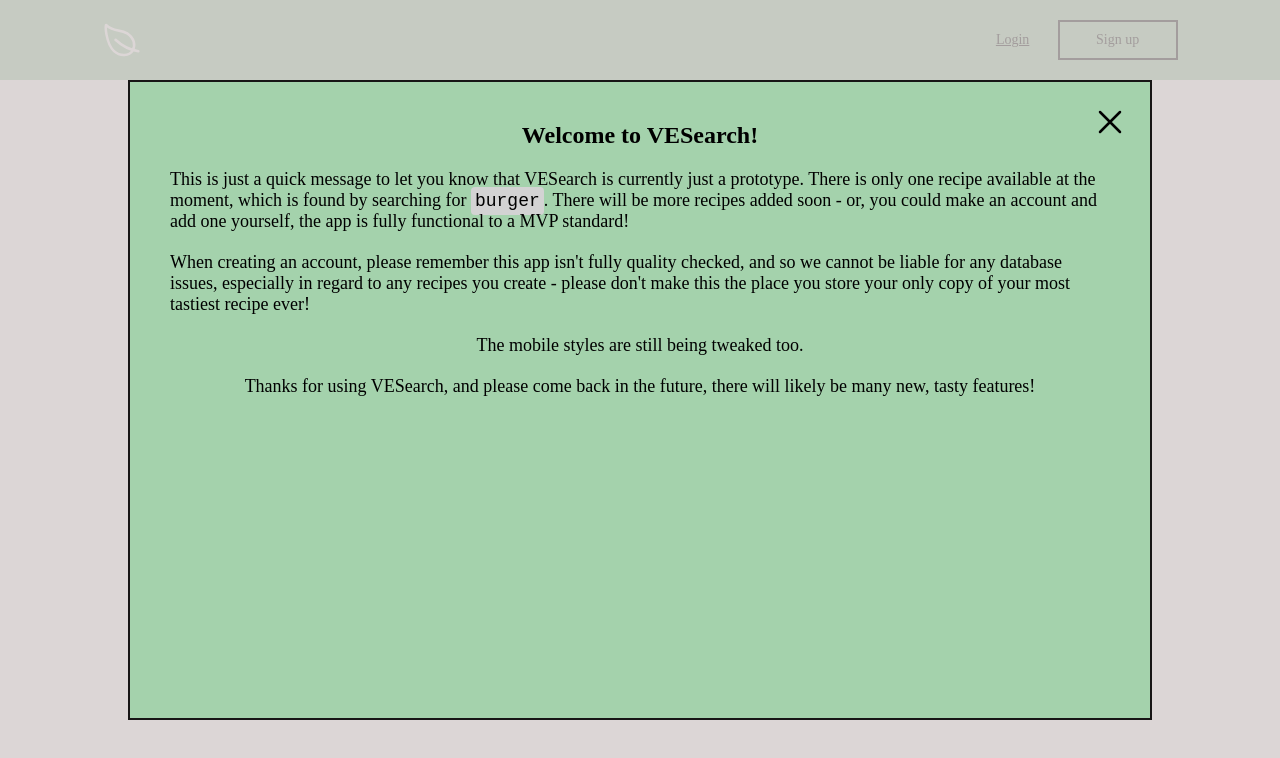
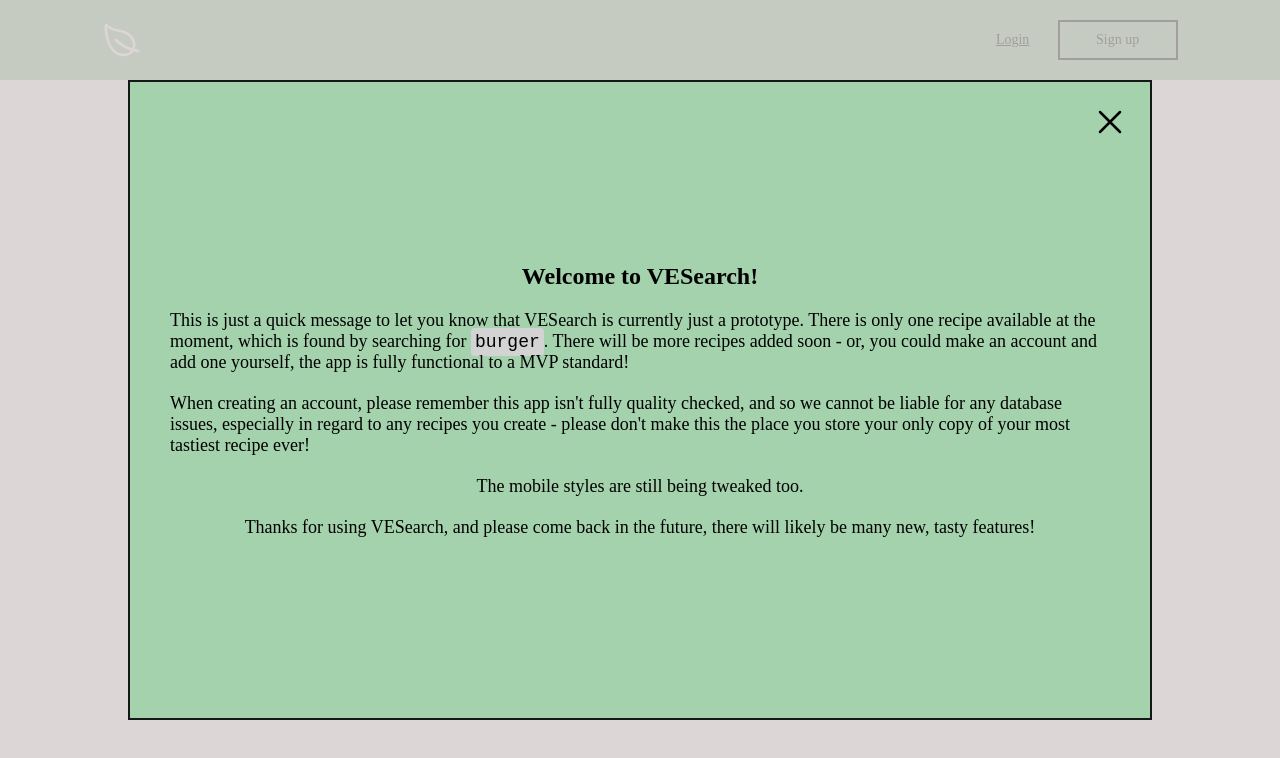
Before and after one commit to jahjam/ve-search-react, a React (Create React App) app: page /search in a window 1280 px wide. Shown: the top 758 px of the page. Built offline with nearby package versions, Linux system fonts and the light colour scheme; no server answers; a web font is replaced by a local one.

Commit message:
fixed bug

```diff
--- a/src/components/Header/Header.jsx
+++ b/src/components/Header/Header.jsx
@@ -90,7 +90,7 @@ const Header = () => {
     ? {
         opacity: 1,
         translateY: 0,
-        height: toLogin || authCtx.isLoggedIn ? 280 : 10,
+        height: toLogin || authCtx.isLoggedIn ? 280 : 140,
       }
     : {
         opacity: 1,
--- a/src/styles.js
+++ b/src/styles.js
@@ -63,7 +63,6 @@ export const InnerModal = styled(motion.div)`
   overflow-x: scroll;
 
   ${FlexColumn()}
-  justify-content: flex-start;
   gap: 2rem;
 
   & h3 {
```
